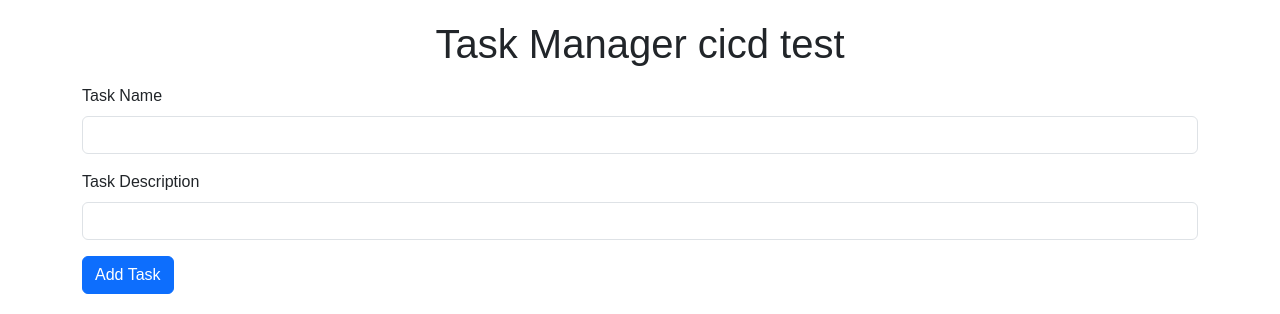
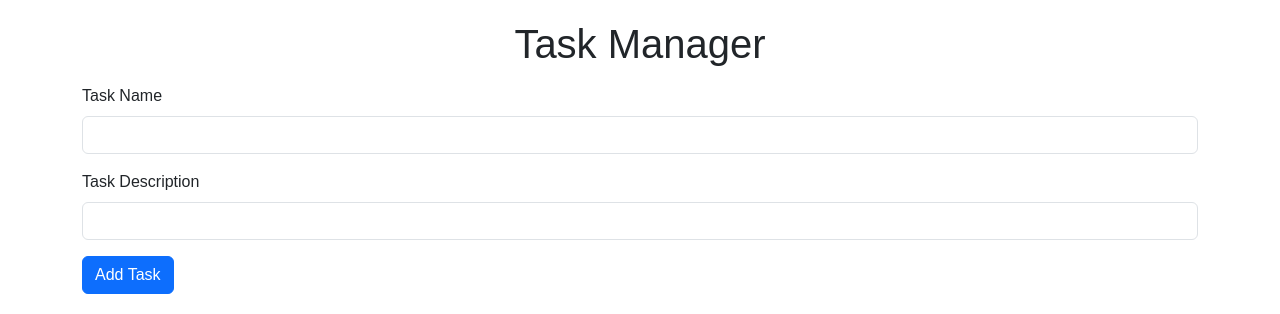
Before and after one commit to HarshaVardanDonta/TaskManager-Flask-SQLite, a Flask app: page / in a window 1280 px wide. Shown: the top 314 px of the page. Run offline with Flask 3, Linux system fonts and the light colour scheme.

Commit message:
Update index.html

```diff
--- a/templates/index.html
+++ b/templates/index.html
@@ -4,7 +4,7 @@
 <head>
   <meta charset="UTF-8">
   <meta name="viewport" content="width=device-width, initial-scale=1.0">
-  <title>Task Manager CI/CD</title>
+  <title>Task Manager</title>
   <link rel="stylesheet" href="https://cdnjs.cloudflare.com/ajax/libs/font-awesome/6.0.0-beta3/css/all.min.css">
   <link rel="stylesheet" href="https://cdn.jsdelivr.net/npm/bootstrap@5.3.0-alpha3/dist/css/bootstrap.min.css">
   <style>
@@ -26,7 +26,7 @@
 
 <body>
   <div class="container">
-    <h1 class="text-center">Task Manager cicd test</h1>
+    <h1 class="text-center">Task Manager</h1>
     <form id="addTaskForm" class="mt-3">
       <div class="mb-3">
         <label for="taskName" class="form-label">Task Name</label>
```
